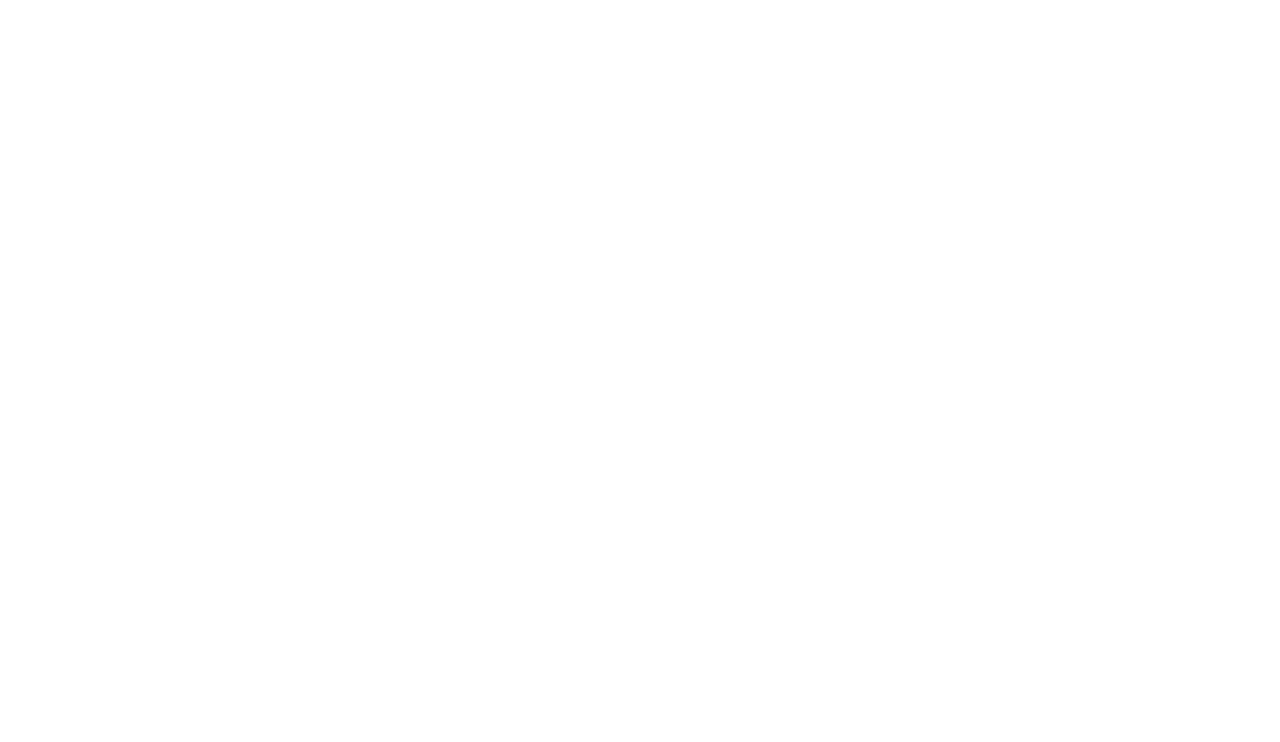
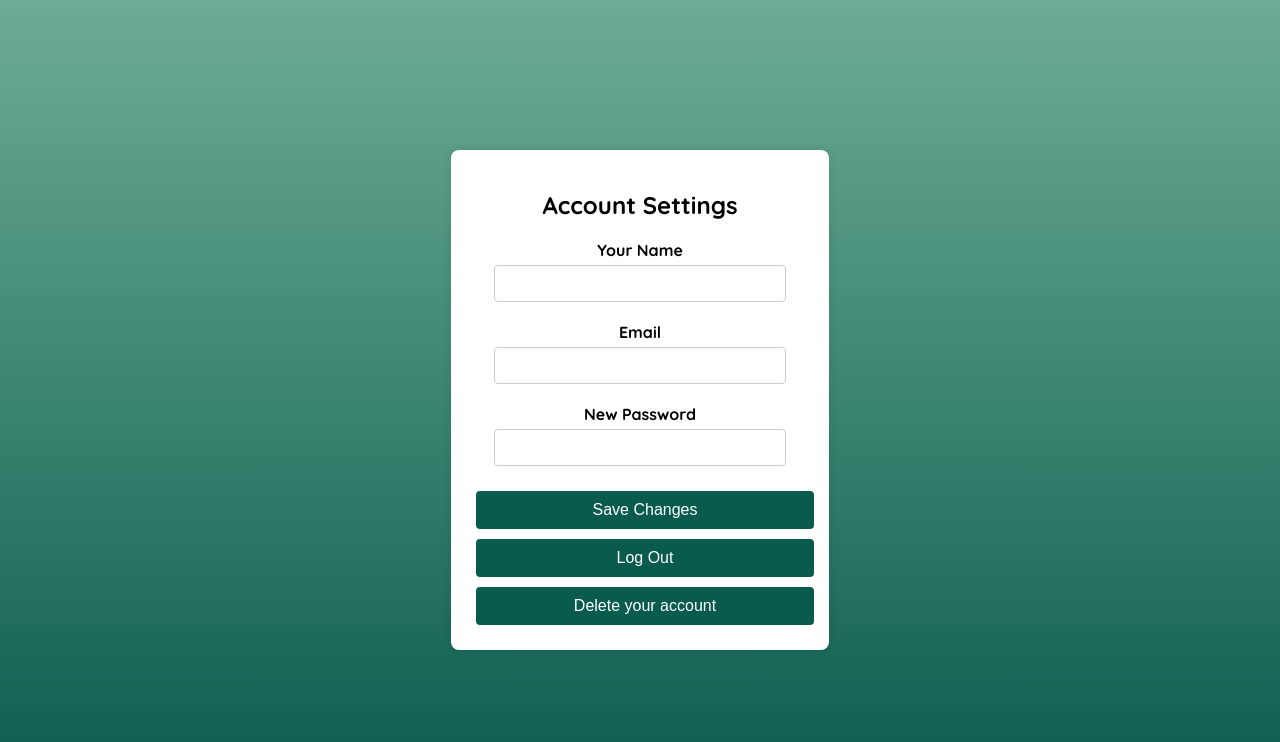
Before and after one commit to MltsKsenia/SplitPage, a plain HTML site: page FrontEnd/Profile/index.html in a window 1280 px wide. Drawn offline with Linux system fonts and the light colour scheme.

Commit message:
front pages

```diff
--- a/FrontEnd/Expenses/style.css
+++ b/FrontEnd/Expenses/style.css
@@ -1,72 +1,106 @@
-body {
-    font-family: Arial, sans-serif;
-    margin: 0;
-    padding: 0;
+.quicksand {
+    font-family: "Quicksand", sans-serif;
+    font-optical-sizing: auto;
+    font-weight: 300;
+    font-style: normal;
 }
 
-header {
-    background-color: #4CAF50;
-    color: white;
+html,
+body {
+    background: linear-gradient(to bottom, #6dac95, #095b4d);
+    width: auto;
+    height: 99vh;
+    font-family: quicksand;
     text-align: center;
-    padding: 1rem;
+    display: flex;
+    justify-content: center;
+    align-items: center;
+    height: 100vh;
+    margin: 0;
+    font-size: 1em;
 }
 
 main {
+    width: 90%;
+    height: auto;
     display: flex;
-    justify-content: space-around;
-    padding: 2rem;
+    justify-content: center;
+    flex-flow: row nowrap;
 }
 
-section {
-    width: 45%;
+.container {
+    background-color: #fff;
+    padding: 20px;
+    margin: 2.5%;
+    border-radius: 8px;
+    box-shadow: 0 0 10px rgba(0, 0, 0, 0.1);
+    max-width: 100%;
+    width: 100%;
 }
 
-h2 {
-    border-bottom: 1px solid #ddd;
-    padding-bottom: 0.5rem;
+.container h2 {
+    margin-bottom: 20px;
+    text-align: center;
 }
 
-ul {
-    list-style: none;
-    padding: 0;
+.container label {
+    display: block;
+    margin-bottom: 5px;
+    font-weight: bold;
 }
 
-li {
-    border: 1px solid #ddd;
-    margin: 0.5rem 0;
-    padding: 0.5rem;
-    border-radius: 5px;
+
+.container button {
+    width: 100%;
+    padding: 10px;
+    margin: 5px;
+    background-color: #095b4d;
+    border: none;
+    border-radius: 4px;
+    color: #fff;
+    font-size: 16px;
     cursor: pointer;
 }
 
-button {
-    background-color: #4CAF50;
-    color: white;
-    border: none;
-    padding: 0.5rem 1rem;
-    border-radius: 5px;
-    cursor: pointer;
+.container button:hover {
+    background-color: #6dac95;
 }
 
-button:hover {
-    background-color: #45a049;
-}
-
-#expense-form {
-    display: flex;
-    flex-direction: column;
-    gap: 0.5rem;
+.container button:active {
+    background-color: #095b4d;
 }
 
 #expense-form input,
 #expense-form select,
 #expense-form button {
-    width: 100%;
+    width: 90%;
     padding: 0.5rem;
     border-radius: 5px;
     border: 1px solid #ddd;
+    margin: 2px;
 }
 
 .hidden {
     display: none;
 }
+
+ul li {
+    list-style: none;
+    text-align: center;
+}
+
+.expense {
+    display: flex;
+    justify-content: center;
+    align-content: center;
+}
+
+.hidden {
+    display: none;
+}
+
+.expense-item {
+    display: flex;
+    justify-content: space-between;
+    align-items: center;
+}
--- a/FrontEnd/Groups/style.css
+++ b/FrontEnd/Groups/style.css
@@ -0,0 +1,83 @@
+.quicksand {
+    font-family: "Quicksand", sans-serif;
+    font-optical-sizing: auto;
+    font-weight: 300;
+    font-style: normal;
+}
+
+html,
+body {
+    background: linear-gradient(to bottom, #6dac95, #095b4d);
+    width: auto;
+    height: 99vh;
+    font-family: quicksand;
+    text-align: center;
+    display: flex;
+    justify-content: center;
+    align-items: center;
+    height: 100vh;
+    margin: 0;
+    font-size: 1em;
+}
+
+.container {
+    width: 80%;
+    margin: 0 auto;
+    padding: 20px;
+    background-color: #fff;
+    box-shadow: 0 0 10px rgba(0, 0, 0, 0.1);
+    border-radius: 8px;
+}
+
+h1 {
+    text-align: center;
+}
+
+#addGroupBtn {
+    display: block;
+    margin: 20px auto;
+    padding: 10px 20px;
+    font-size: 16px;
+    cursor: pointer;
+}
+
+ul {
+    list-style-type: none;
+    padding: 0;
+}
+
+li {
+    padding: 10px;
+    margin: 5px 0;
+    background-color: #e0e0e0;
+    border-radius: 4px;
+    cursor: pointer;
+}
+
+li:hover {
+    background-color: #6dac95;
+}
+
+li:active {
+    background-color: #095b4d;
+}
+
+button {
+    width: 90%;
+    padding: 10px;
+    margin: 5px;
+    background-color: #095b4d;
+    border: none;
+    border-radius: 4px;
+    color: #fff;
+    font-size: medium;
+    cursor: pointer;
+}
+
+button:hover {
+    background-color: #6dac95;
+}
+
+.container button:active {
+    background-color: #095b4d;
+}
--- a/FrontEnd/Profile/index.html
+++ b/FrontEnd/Profile/index.html
@@ -0,0 +1,38 @@
+<!DOCTYPE html>
+<html lang="en">
+
+<head>
+    <meta charset="UTF-8">
+    <meta name="viewport" content="width=device-width, initial-scale=1.0">
+    <title>Split Page: Profile</title>
+    <link rel="stylesheet" href="style.css">
+    <link rel="stylesheet" href="https://cdnjs.cloudflare.com/ajax/libs/font-awesome/6.1.1/css/all.min.css">
+    <link rel="preconnect" href="https://fonts.googleapis.com">
+    <link rel="preconnect" href="https://fonts.gstatic.com" crossorigin>
+    <link
+        href="https://fonts.googleapis.com/css2?family=Gothic+A1:wght@500;700&family=Quicksand:wght@300..700&display=swap"
+        rel="stylesheet">
+</head>
+
+<body>
+    <div class="container">
+        <h2>Account Settings</h2>
+        <form action="/update-profile" method="post">
+
+            <label for="name">Your Name</label>
+            <input type="text" id="name" name="name" value="" required>
+
+            <label for="email">Email</label>
+            <input type="email" id="email" name="email" value="" required>
+
+            <label for="password">New Password</label>
+            <input type="password" id="password" name="password">
+
+            <button type="submit">Save Changes</button>
+        </form>
+        <button type="logout">Log Out</button>
+        <button type="logout">Delete your account</button>
+    </div>
+</body>
+
+</html>
--- a/FrontEnd/Profile/style.css
+++ b/FrontEnd/Profile/style.css
@@ -0,0 +1,79 @@
+.quicksand {
+    font-family: "Quicksand", sans-serif;
+    font-optical-sizing: auto;
+    font-weight: 300;
+    font-style: normal;
+}
+
+html,
+body {
+    background: linear-gradient(to bottom, #6dac95, #095b4d);
+    width: auto;
+    height: 99vh;
+    font-family: quicksand;
+    text-align: center;
+    display: flex;
+    justify-content: center;
+    align-items: center;
+    height: 100vh;
+    margin: 0;
+}
+
+.container {
+    background-color: #fff;
+    padding: 20px;
+    border-radius: 8px;
+    box-shadow: 0 0 10px rgba(0, 0, 0, 0.1);
+    max-width: 400px;
+    width: 100%;
+}
+
+.container h2 {
+    margin-bottom: 20px;
+    text-align: center;
+}
+
+.container label {
+    display: block;
+    margin-bottom: 5px;
+    font-weight: bold;
+}
+
+.container input[type="text"],
+.container input[type="email"],
+.container input[type="password"] {
+    width: 80%;
+    padding: 10px;
+    margin-bottom: 20px;
+    border: 1px solid #ccc;
+    border-radius: 4px;
+}
+
+.container button {
+    width: 100%;
+    padding: 10px;
+    background-color: #095b4d;
+    border: none;
+    border-radius: 4px;
+    color: #fff;
+    font-size: 16px;
+    cursor: pointer;
+}
+
+.container button:hover {
+    background-color: #6dac95;
+}
+
+.container button:active {
+    background-color: #095b4d;
+}
+
+.container .login-link {
+    display: block;
+    text-align: center;
+    margin-top: 20px;
+}
+
+button {
+    margin: 5px;
+}
--- a/FrontEnd/SignUp/style.css
+++ b/FrontEnd/SignUp/style.css
@@ -7,6 +7,7 @@
 
 html,
 body {
+    background: linear-gradient(to bottom, #6dac95, #095b4d);
     width: auto;
     height: 99vh;
     font-family: quicksand;
@@ -17,3 +18,58 @@ body {
     height: 100vh;
     margin: 0;
 }
+
+.container {
+    background-color: #fff;
+    padding: 20px;
+    border-radius: 8px;
+    box-shadow: 0 0 10px rgba(0, 0, 0, 0.1);
+    max-width: 400px;
+    width: 100%;
+}
+
+.container h2 {
+    margin-bottom: 20px;
+    text-align: center;
+}
+
+.container label {
+    display: block;
+    margin-bottom: 5px;
+    font-weight: bold;
+}
+
+.container input[type="text"],
+.container input[type="email"],
+.container input[type="password"] {
+    width: 80%;
+    padding: 10px;
+    margin-bottom: 20px;
+    border: 1px solid #ccc;
+    border-radius: 4px;
+}
+
+.container button {
+    width: 100%;
+    padding: 10px;
+    background-color: #095b4d;
+    border: none;
+    border-radius: 4px;
+    color: #fff;
+    font-size: 16px;
+    cursor: pointer;
+}
+
+.container button:hover {
+    background-color: #6dac95;
+}
+
+.container button:active {
+    background-color: #095b4d;
+}
+
+.container .login-link {
+    display: block;
+    text-align: center;
+    margin-top: 20px;
+}
```
Also changed, not shown: FrontEnd/Expenses/index.html (+8 -8 lines), FrontEnd/Expenses/script.js (+14 -45 lines), FrontEnd/Groups/index.html (+26 -0 lines), FrontEnd/Groups/script.js (+23 -0 lines), FrontEnd/MainPage/index.html (+3 -3 lines), FrontEnd/SignUp/index.html (+14 -1 lines).
